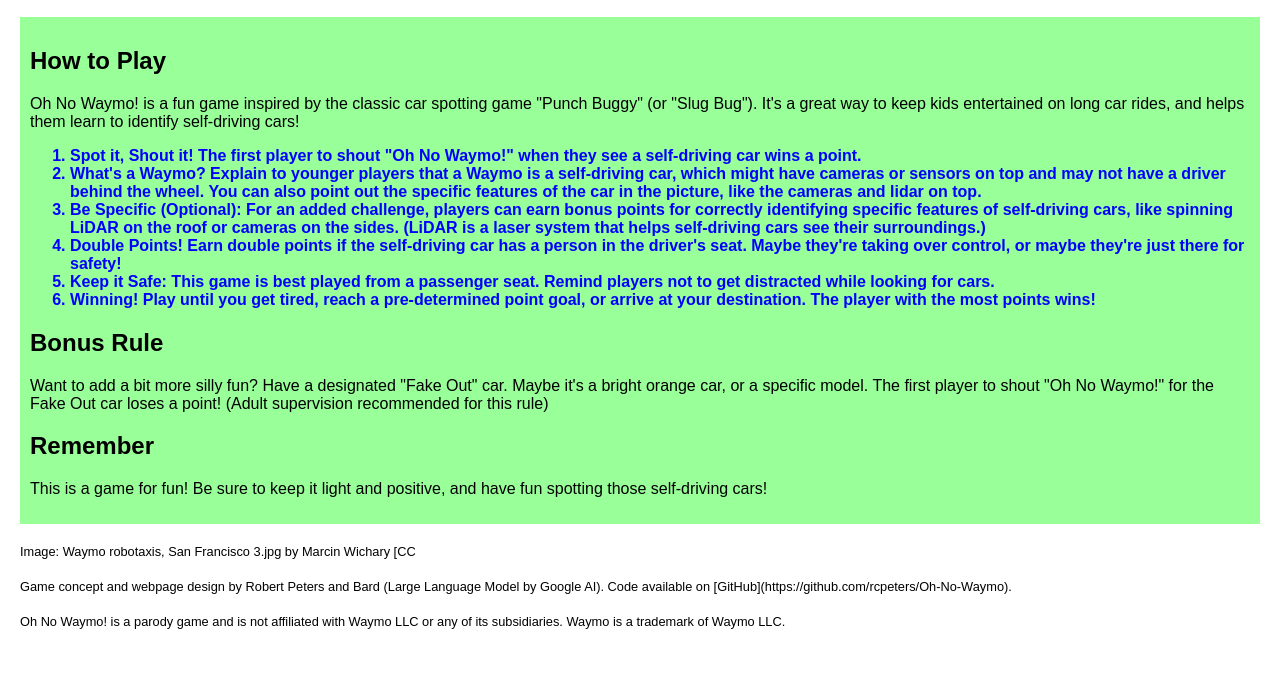
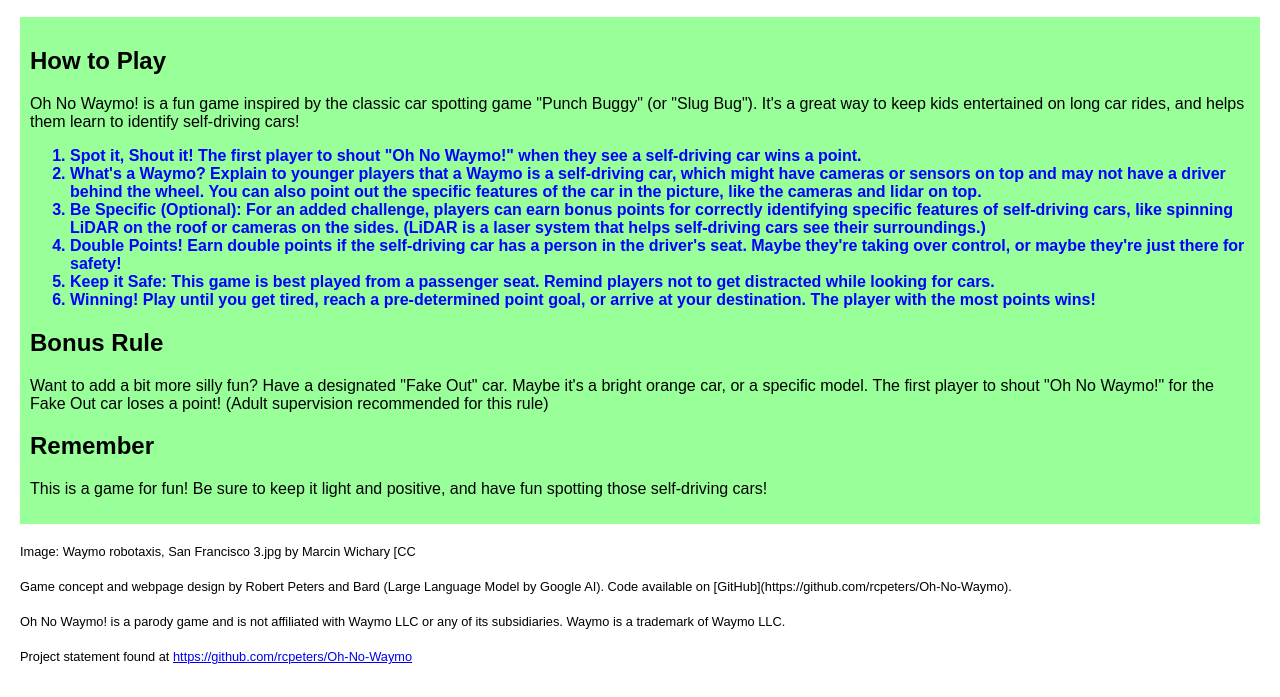
Before and after one commit to rcpeters/Oh-No-Waymo, a plain HTML site: page index.html in a window 1280 px wide. Shown: the part 602-1299 px from the top of the page. Before the commit the page ends 1264 px from the top, so only its background shows below. Drawn offline with Linux system fonts and the light colour scheme.

Commit message:
add link to github

```diff
--- a/index.html
+++ b/index.html
@@ -64,5 +64,6 @@
   <p class="citation">Image: Waymo robotaxis, San Francisco 3.jpg by Marcin Wichary [CC
     <p class="citation">Game concept and webpage design by Robert Peters and Bard (Large Language Model by Google AI). Code available on [GitHub](https://github.com/rcpeters/Oh-No-Waymo).</p>
   <p class="disclaimer">Oh No Waymo! is a parody game and is not affiliated with Waymo LLC or any of its subsidiaries. Waymo is a trademark of Waymo LLC.</p>
+  <p class="disclaimer">Project statement found at <a href="https://github.com/rcpeters/Oh-No-Waymo">https://github.com/rcpeters/Oh-No-Waymo</a> </p>
 </body>
 </html>
```
